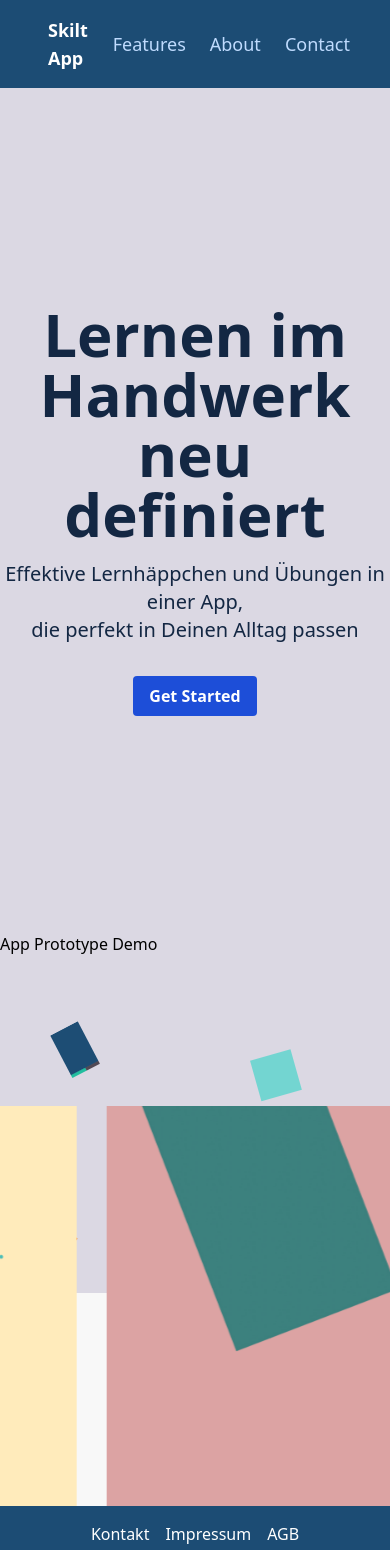
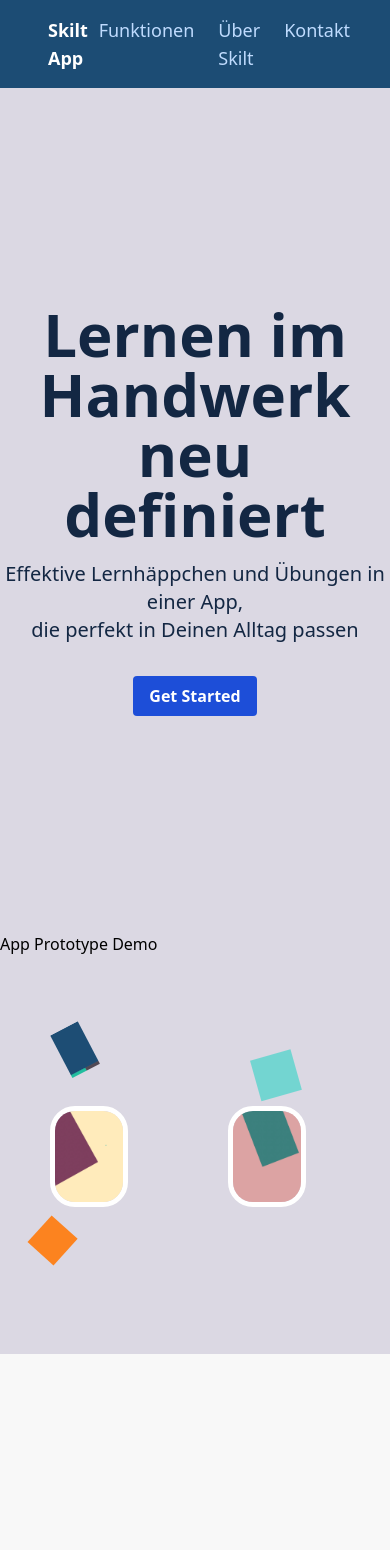
Before and after one commit to R8S3T/Skilt-Website, a React (Create React App) app: page / in a window 390 px wide. Shown: the top 1550 px of the page. Built offline with nearby package versions, Linux system fonts and the light colour scheme.

Commit message:
Fix slide container overlap and adjust background for all screens

```diff
--- a/src/components/BackgroundContainer.tsx
+++ b/src/components/BackgroundContainer.tsx
@@ -7,7 +7,7 @@ type BackgroundContainerProps = {
 const BackgroundContainer: React.FC<BackgroundContainerProps> = ({ children }) => {
     return (
         <div className="background-container" style={{
-            backgroundImage: `linear-gradient(to bottom, #dbd8e3 85%, #F8F8F8 85%)`
+            backgroundImage: `linear-gradient(to bottom, #dbd8e3 75%, #F8F8F8 75%)`
         }}>
             {children}
         </div>
--- a/src/components/DemoSection.tsx
+++ b/src/components/DemoSection.tsx
@@ -19,6 +19,11 @@ const DemoSection: React.FC = () => {
                         <img src="../images/Slide3.png" alt="Demo Screen 1" className="slide" />
                         <img src="../images/Slide4.png" alt="Demo Screen 1" className="slide" />
                         <img src="../images/Slide5.png" alt="Demo Screen 1" className="slide" />
+                        <img src="../images/Slide1.png" alt="Demo Screen 1" className="slide" />
+                        <img src="../images/Slide2.png" alt="Demo Screen 1" className="slide" />
+                        <img src="../images/Slide3.png" alt="Demo Screen 1" className="slide" />
+                        <img src="../images/Slide4.png" alt="Demo Screen 1" className="slide" />
+                        <img src="../images/Slide5.png" alt="Demo Screen 1" className="slide" />
                     </div>
                 </div>
             </div>
--- a/src/components/Header.tsx
+++ b/src/components/Header.tsx
@@ -9,13 +9,13 @@ const Header: React.FC = () => {
             <nav>
                 <ul className="flex">
                 <li className="mr-6">
-                    <a className="text-blue-200 hover:text-blue-100" href="#features">Features</a>
+                    <a className="text-blue-200 hover:text-blue-100" href="#features">Funktionen</a>
                 </li>
                 <li className="mr-6">
-                    <a className="text-blue-200 hover:text-blue-100" href="#about">About</a>
+                    <a className="text-blue-200 hover:text-blue-100" href="#about">Über Skilt</a>
                 </li>
                 <li className="mr-6">
-                    <a className="text-blue-200 hover:text-blue-100" href="#contact">Contact</a>
+                    <a className="text-blue-200 hover:text-blue-100" href="#contact">Kontakt</a>
                 </li>
                 </ul>
             </nav>
--- a/src/components/Landing.tsx
+++ b/src/components/Landing.tsx
@@ -4,7 +4,7 @@ const Landing: React.FC = () => {
     return (
         <main className="flex flex-col justify-center items-center h-screen bg-cover bg-center"
             style={{
-                backgroundImage: "url('images/background.png')",
+                backgroundImage: "url('images/background6.png')",
                 backgroundSize: 'cover',
                 backgroundPosition: 'center bottom'
             }}>
--- a/src/styles/DemoSection.css
+++ b/src/styles/DemoSection.css
@@ -1,25 +1,37 @@
+.demo-section {
+  position: relative;
+  min-height: 100vh; /* Changed from height to min-height */
+}
+
 .slide-container {
-  position: relative;
-  z-index: 2;
+  position: absolute;
+  top: 0;
+  left: 0;
+  right: 0;
+  min-height: 45%; /* Changed to min-height for flexibility */
 }
 
 .demo-slides-container {
   overflow: hidden;
   position: relative;
-  max-width: 4xl;
+  max-width: 100%; /* Changed from 4xl to 100% for responsiveness */
   height: auto;
-  margin-top: 150px;
+  margin-top: 250px; /* This might need to be adjusted for smaller screens */
+  margin-bottom: 50px;
 }
 
-.demo-slides {
+.demo-slides, .demo-scrolling {
   display: flex;
-  animation: scroll 30s linear infinite;
+  animation: scroll 60s linear infinite;
+  justify-content: space-around;
 }
 
-.demo-slides img {
-  max-height: 550px;
-  max-width: 300px;
-  margin: 0 15px;
+.demo-slides img, .demo-scrolling img {
+  max-height: 25%; /* Changed to percentage for responsiveness */
+  max-width: 20%; /* Changed to percentage for responsiveness */
+  margin: 0 50px;
+  border-radius: 25px;
+  border: 5px solid #ffffff;
 }
 
 @keyframes scroll {
@@ -27,24 +39,20 @@
     transform: translateX(0);
   }
   100% {
-      transform: translateX(calc(-250px * 5));
+    transform: translateX(-100%); /* Use percentage for flexibility */
   }
 }
 
-.demo-scrolling {
-  display: flex;
-  animation: scroll 30s linear infinite;
-  position: relative;
-  z-index: 20;
+@media (max-width: 768px) {
+  .demo-slides, .demo-scrolling {
+    animation-play-state: paused;
   }
 
-.demo-scrolling img {
-    height: 550px;
-    width: 300px;
+  .slide-container {
+    min-height: auto; /* Allow container to adjust based on content */
   }
 
-@media (max-width: 768px) {
-    .demo-scrolling {
-      animation-play-state: paused;
+  .demo-slides-container {
+    margin-top: 150px; /* Adjusted for smaller screens */
   }
 }
```
Also changed, not shown: public/images/background6.png (added). Lines whose indentation alone changed are shown as unchanged.
